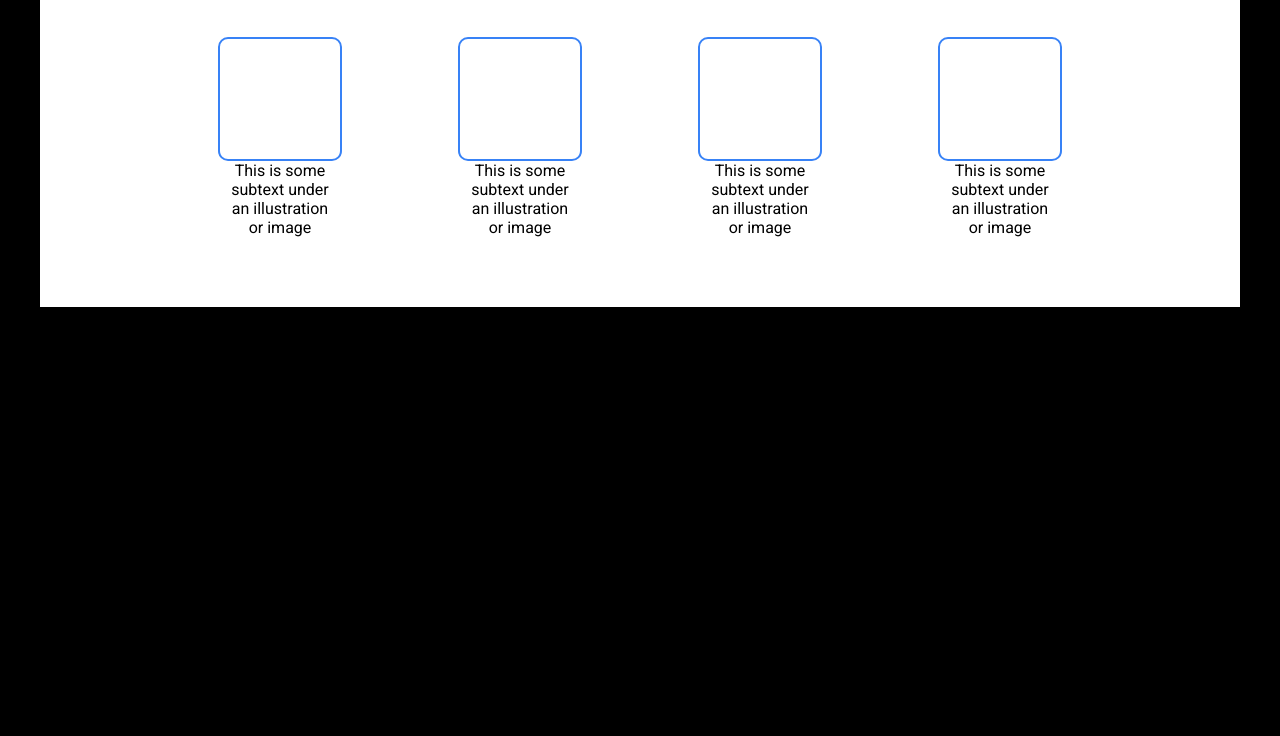
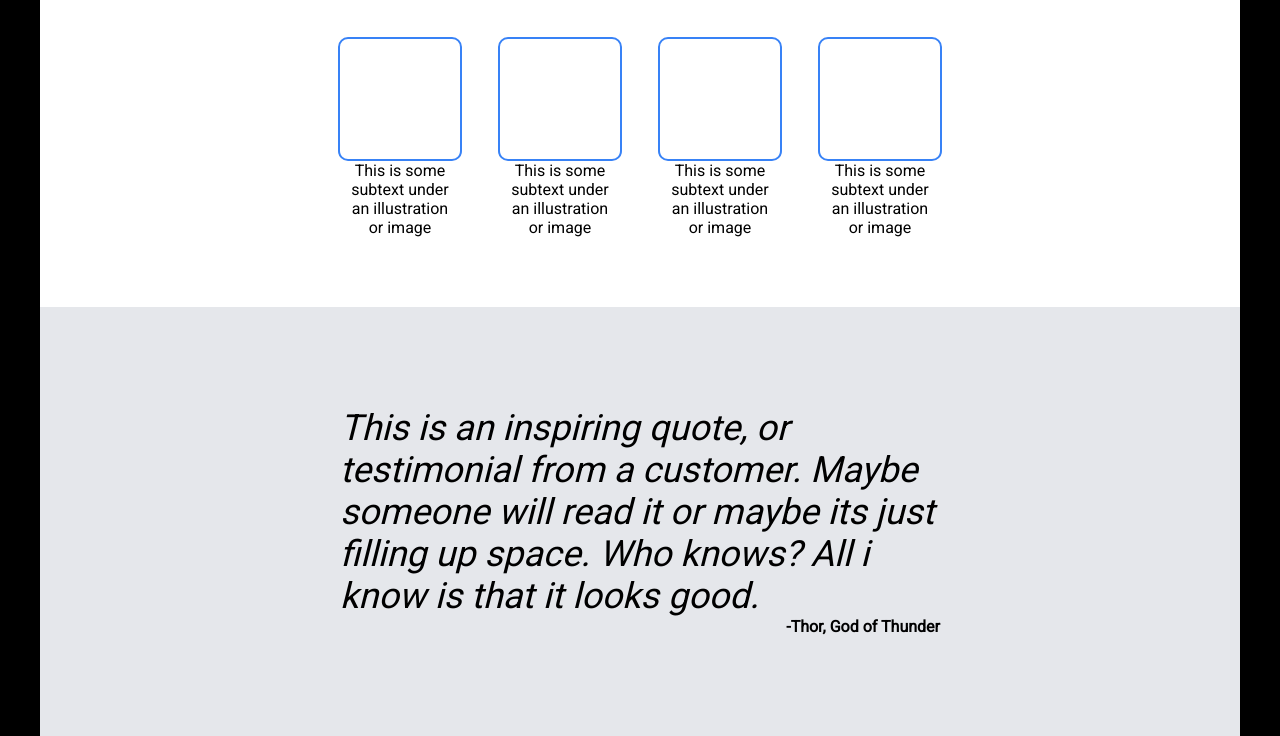
Before and after one commit to mdtagg/Odin-Project-Landing-Page, a plain HTML site: page index.html in a window 1280 px wide. Shown: the part 609-1345 px from the top of the page. Before the commit the page ends 916 px from the top, so only its background shows below. Drawn offline with Linux system fonts and the light colour scheme.

Commit message:
quote section added, styling applied to quote section

```diff
--- a/index.html
+++ b/index.html
@@ -61,9 +61,18 @@
                 </div>
                 <p>This is some subtext under an illustration or image</p>
             </div>
-
         </div>
-
+    </div>
+    <div class="quote-container">
+        <div class="quote">
+            <p>This is an inspiring quote, or testimonial from a customer.
+                Maybe someone will read it or maybe its just filling up space.
+                Who knows? All i know is that it looks good.
+            </p>
+        </div>
+        <div class="author">
+            <p>-Thor, God of Thunder</p>
+        </div>
     </div>
 </body>
 </html>
--- a/styles.css
+++ b/styles.css
@@ -115,7 +115,7 @@ ul a {
     width:100px;
     justify-content: center;
     align-items: center;
-    margin:0px 70px;
+    margin:0px 30px;
     margin-top:40px;
     margin-bottom:70px;
 }
@@ -133,3 +133,24 @@ ul a {
     border:2px solid #3882f6;
     border-radius:10px;
 }
+
+.quote-container {
+    background-color: #e5e7eb;
+    display:flex;
+    flex-direction:column;
+    align-items: center;
+    justify-content: center;
+    padding:100px 300px;
+}
+
+.quote {
+    font-size:36px;
+    font-style: italic;
+    font-weight:100;
+}
+
+.author {
+    font-weight:900;
+    width:100%;
+    text-align: right;
+}
```
